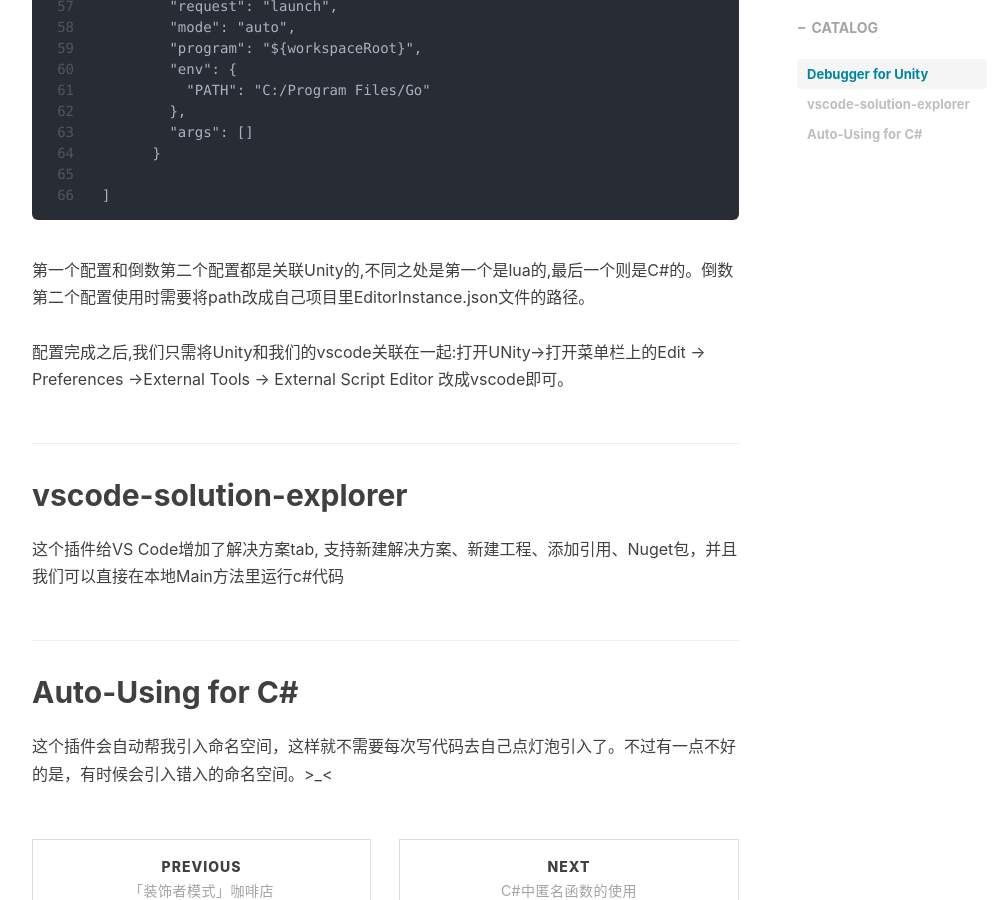
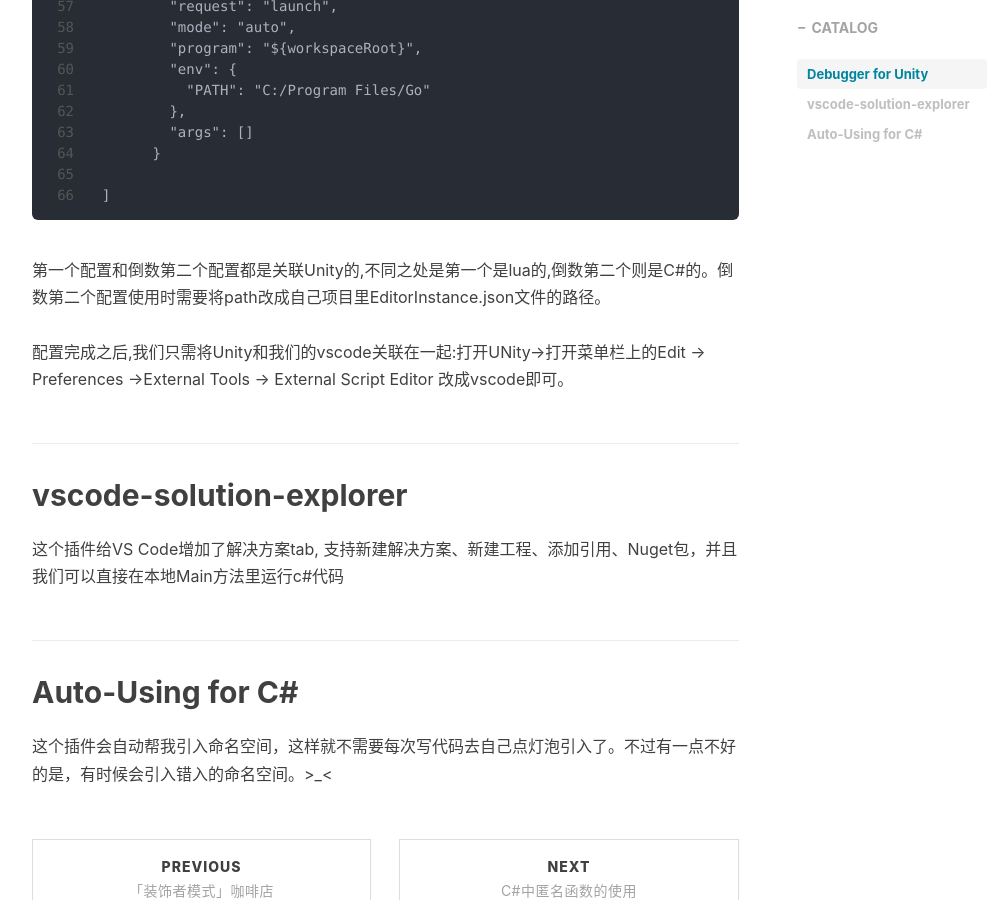
Before and after one commit to Kakoy97/Kakoy97.GitHub.io, a Jekyll site: the page built from _posts/2021-11-08-ShareVScode.markdown, in a window 1280 px wide and 900 px high, scrolled down 1898 px. Shown: the whole window, without its empty margins (233-1234 px from the left). Built offline with Jekyll 4.4.1, drawn with Linux system fonts in a browser that asks for light colours; nearby versions of some CDN libraries; comment, search, counter and statistics services are not loaded.

Commit message:
2022.1.21.18.35

```diff
--- a/_posts/2021-11-08-ShareVScode.markdown
+++ b/_posts/2021-11-08-ShareVScode.markdown
@@ -83,7 +83,7 @@ tags:
 
 
 <div>
-    <br>第一个配置和倒数第二个配置都是关联Unity的,不同之处是第一个是lua的,最后一个则是C#的。倒数第二个配置使用时需要将path改成自己项目里EditorInstance.json文件的路径。
+    <br>第一个配置和倒数第二个配置都是关联Unity的,不同之处是第一个是lua的,倒数第二个则是C#的。倒数第二个配置使用时需要将path改成自己项目里EditorInstance.json文件的路径。
     <br>
     <br>配置完成之后,我们只需将Unity和我们的vscode关联在一起:打开UNity->打开菜单栏上的Edit -> Preferences ->External Tools -> External Script Editor 改成vscode即可。
 </div>
```
